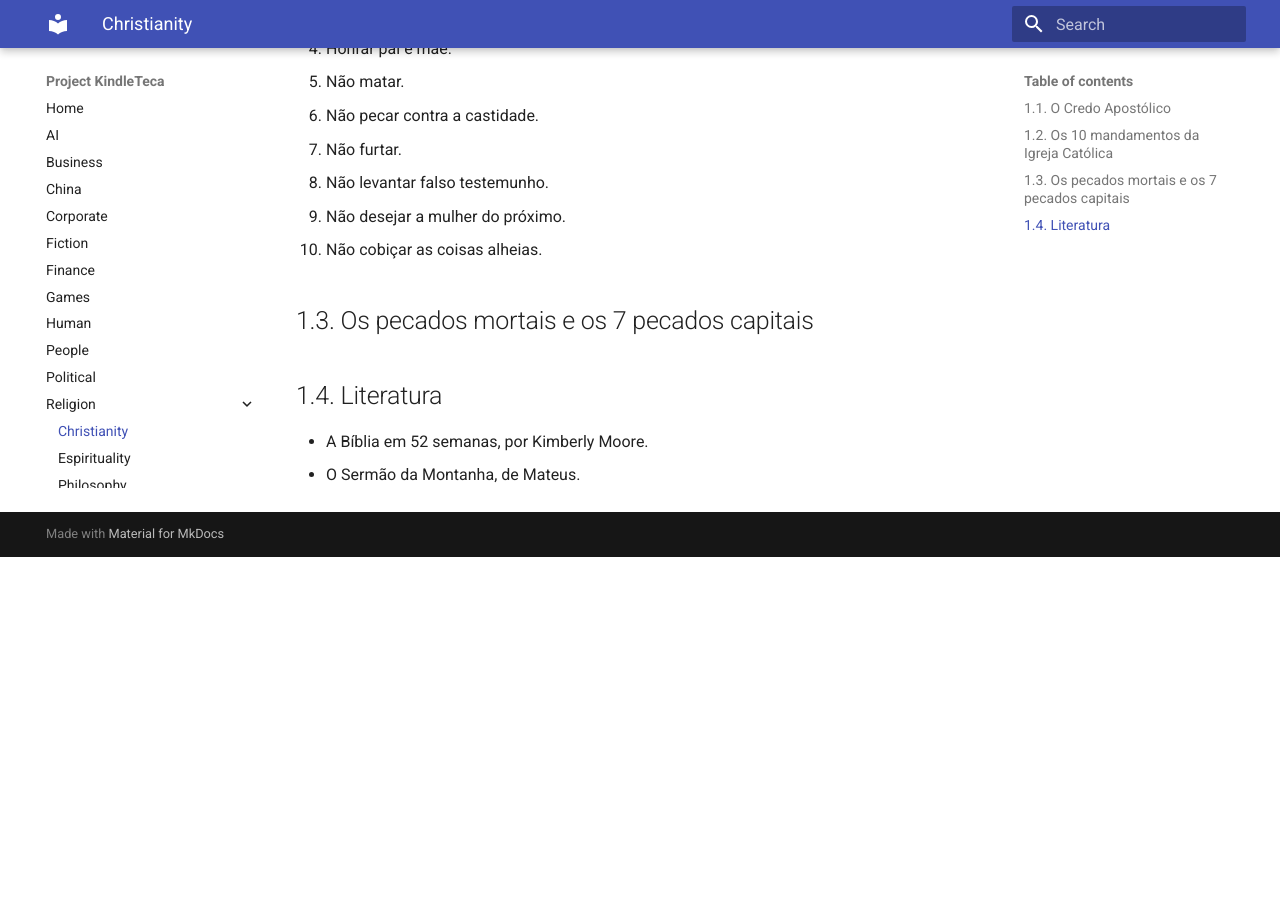
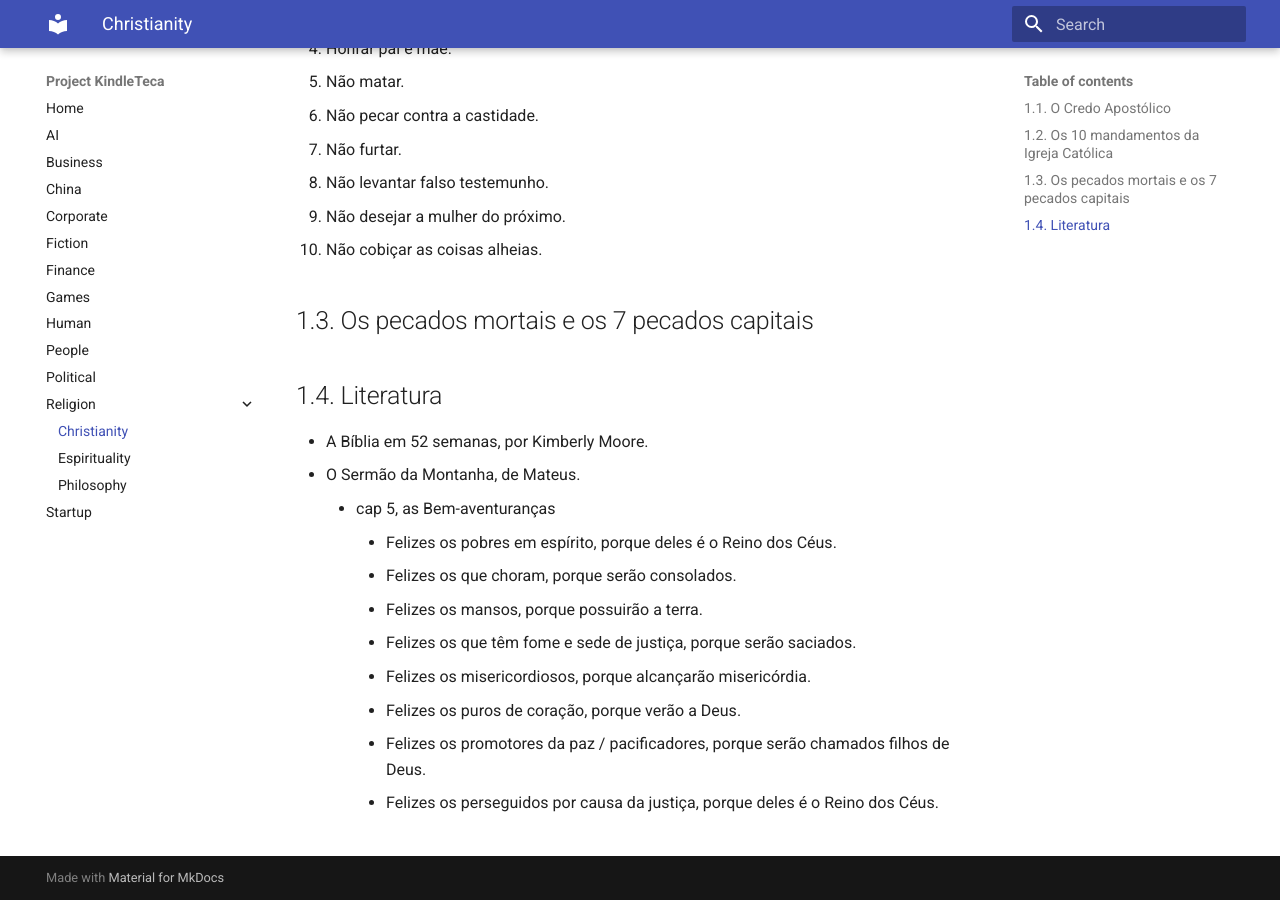
Before and after one commit to renatobrf/kindle-teca, an MkDocs documentation site: the page built from docs/religion/christianity.md, in a window 1280 px wide and 900 px high, scrolled down 713 px. Built offline with MkDocs 1.6.1 and Material for MkDocs 9.7.7, drawn with Linux system fonts in a browser that asks for light colours; before the commit the page ends 1270 px from its top, so only the background shows below that.

Commit message:
Include Beatitudes in Christianity literature section
Added the Beatitudes from Matthew 5 to the literature section.

```diff
--- a/docs/religion/christianity.md
+++ b/docs/religion/christianity.md
@@ -23,3 +23,12 @@ Creio em Deus Pai, todo-poderoso, criador do Céu e da Terra e em Jesus Cristo,
 ## 1.4. Literatura
 - A Bíblia em 52 semanas, por Kimberly Moore.
 - O Sermão da Montanha, de Mateus.
+    - cap 5, as Bem-aventuranças
+        - Felizes os pobres em espírito, porque deles é o Reino dos Céus.
+        - Felizes os que choram, porque serão consolados.
+        - Felizes os mansos, porque possuirão a terra.
+        - Felizes os que têm fome e sede de justiça, porque serão saciados.
+        - Felizes os misericordiosos, porque alcançarão misericórdia.
+        - Felizes os puros de coração, porque verão a Deus.
+        - Felizes os promotores da paz / pacificadores, porque serão chamados filhos de Deus.
+        - Felizes os perseguidos por causa da justiça, porque deles é o Reino dos Céus.
```
